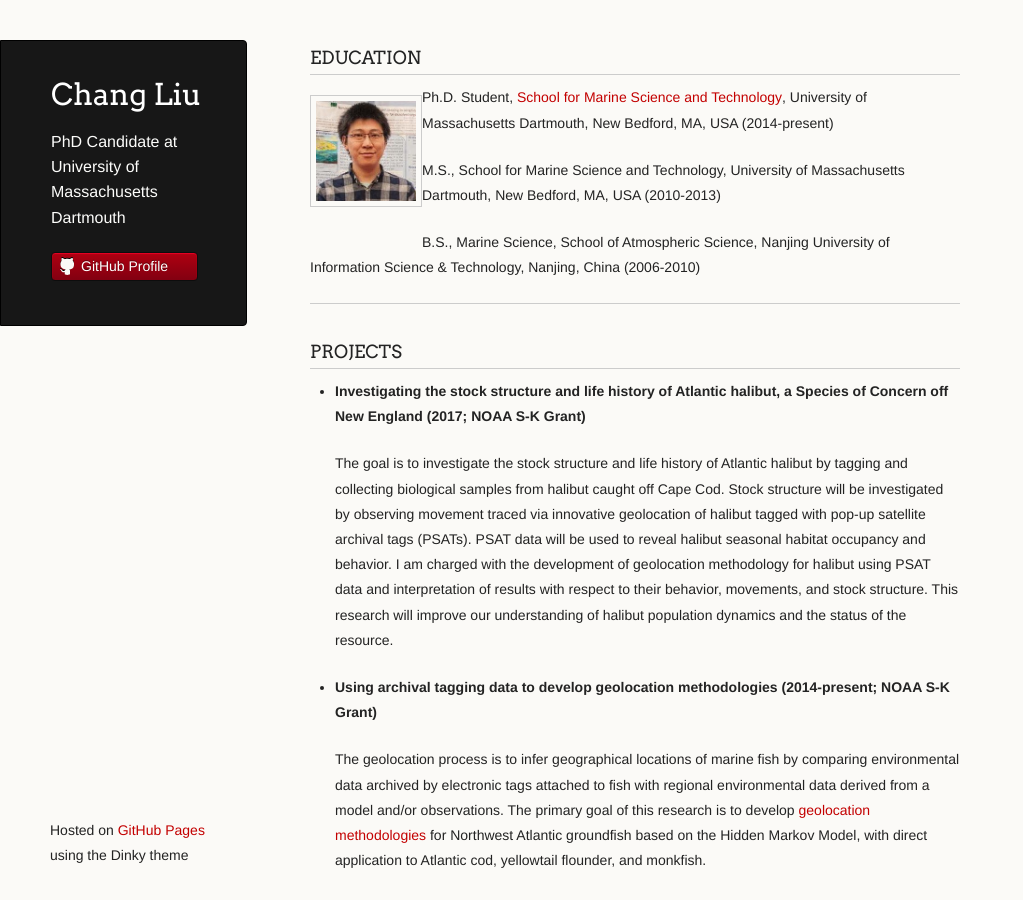
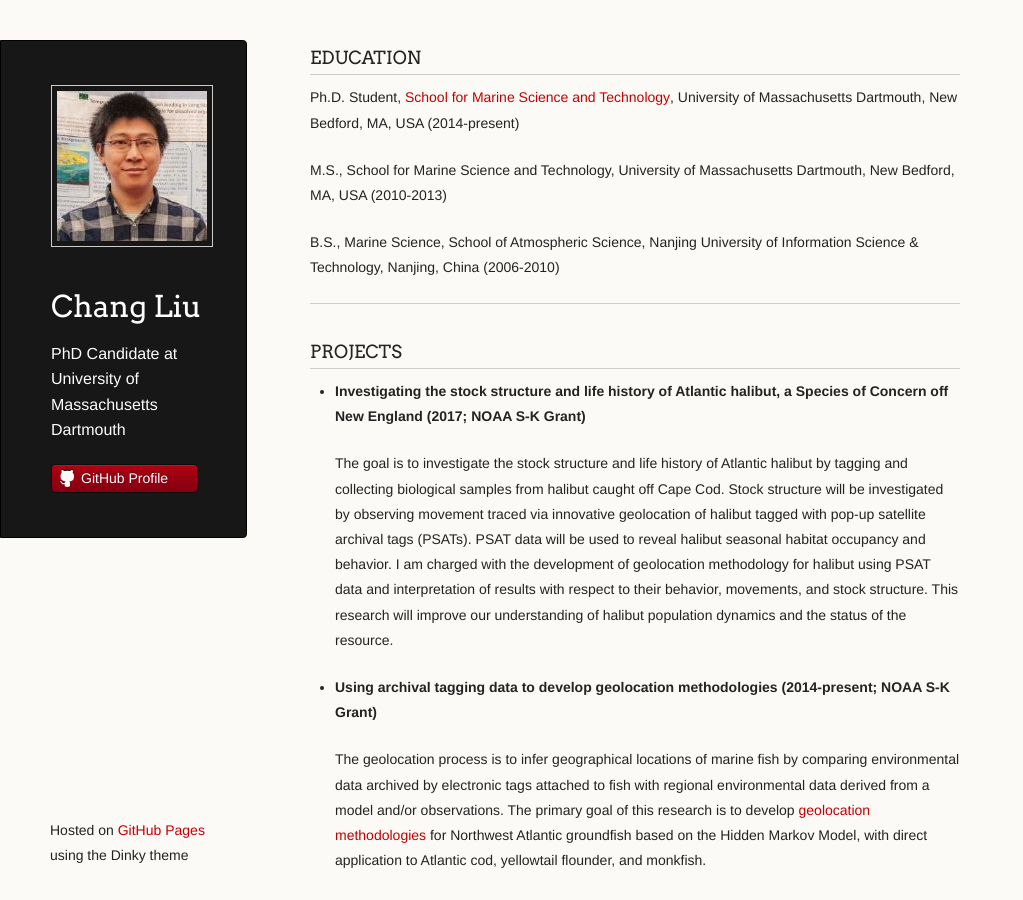
Before and after one commit to cliu3/cliu3.github.io, a Jekyll site: the page index.html, which Jekyll copies as it is, in a window 1280 px wide and 900 px high. Shown: the whole window, without its empty margins (0-1023 px from the left). Built offline with Jekyll 4.4.1, drawn with Linux system fonts in a browser that asks for light colours.

Commit message:
Update index.html

```diff
--- a/index.html
+++ b/index.html
@@ -16,6 +16,7 @@
   <body>
     <div class="wrapper">
       <header>
+	      <img align="center" src="images/cliu.jpg" width="150" height="150" />
         <h1 class="header">Chang Liu</h1>
         <p class="header">PhD Candidate at University of Massachusetts Dartmouth</p>
 
@@ -29,7 +30,7 @@
       <section>
         <h3>
 <a id="education" class="anchor" href="#education" aria-hidden="true"><span aria-hidden="true" class="octicon octicon-link"></span></a>EDUCATION</h3>
-<img align="left" src="images/cliu.jpg" width="100" height="100" />
+
 <p>Ph.D. Student, <a href="http://www.umassd.edu/smast/">School for Marine Science and Technology</a>, University of Massachusetts Dartmouth,
 New Bedford, MA, USA (2014-present)</p>
 
```
